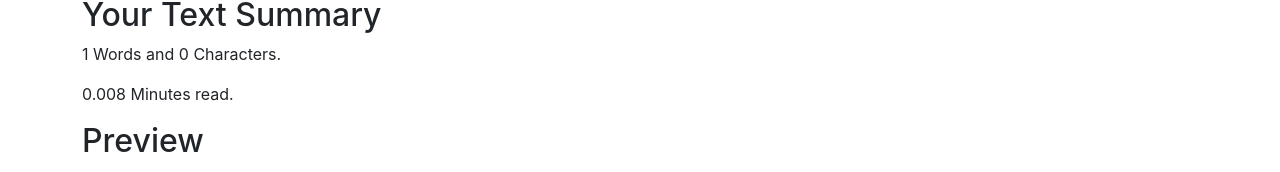
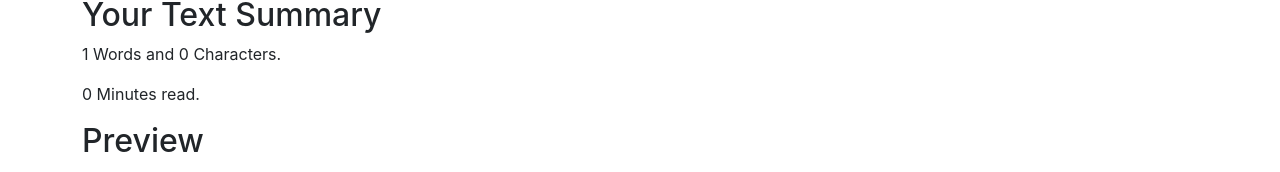
Before and after one commit to sayak-dutta/textility, a React (Create React App) app: page / in a window 1280 px wide. Shown: the part 388-560 px from the top of the page. Built offline with nearby package versions, Linux system fonts and the light colour scheme.

Commit message:
Added alert to show what function is happening

```diff
--- a/package.json
+++ b/package.json
@@ -3,6 +3,7 @@
   "version": "0.1.0",
   "private": true,
   "dependencies": {
+    "@fortawesome/fontawesome-svg-core": "^1.2.36",
     "@testing-library/jest-dom": "^5.14.1",
     "@testing-library/react": "^11.2.7",
     "@testing-library/user-event": "^12.8.3",
--- a/public/index.html
+++ b/public/index.html
@@ -37,6 +37,7 @@
   <div id="root"></div>
 
 
+
   <!--
       This HTML file is a template.
       If you open it directly in the browser, you will see an empty page.
--- a/src/App.js
+++ b/src/App.js
@@ -5,19 +5,33 @@ import TextForm from "./components/TextForm";
 import About from "./components/About";
 import React, { useState } from "react";
 import { BrowserRouter as Router, Switch, Route } from "react-router-dom";
+import Alert from "./components/Alert";
 
 function App() {
   const [mode, setMode] = useState("light");
+  const [alert, setAlert] = useState(null);
+
+  const sendAlert = (messege, type) => {
+    setAlert({
+      msg: messege,
+      type: type,
+    });
+    setTimeout(() => {
+      setAlert(null);
+    }, 1500);
+  };
 
   const toggleMode = () => {
     if (mode === "light") {
       setMode("dark");
       document.body.style.backgroundColor = "#222831";
       document.body.style.color = "white";
+      sendAlert("Dark Mode has been turned On", "success");
     } else {
       setMode("light");
       document.body.style.backgroundColor = "white";
       document.body.style.color = "black";
+      sendAlert("Light Mode has been turned On", "success");
     }
   };
 
@@ -25,12 +39,13 @@ function App() {
     <>
       <Router>
         <Navbar titleText="Textility" mode={mode} toggleMode={toggleMode} />
+        <Alert alert={alert} />
         <Switch>
           <Route path="/about">
             <About />
           </Route>
           <Route path="/">
-            <TextForm mode={mode} toggleMode={toggleMode} />
+            <TextForm mode={mode} toggleMode={toggleMode} sendAlert={sendAlert} />
           </Route>
         </Switch>
         <Footer />
--- a/src/components/About.js
+++ b/src/components/About.js
@@ -1,6 +1,6 @@
 import React from "react";
 
-export default function About() {
+function About() {
   return (
     <div className="px-4 py-5 my-5 text-center">
       <img
@@ -38,3 +38,5 @@ export default function About() {
     </div>
   );
 }
+
+export default About;
--- /dev/null
+++ b/src/components/Alert.js
@@ -0,0 +1,13 @@
+import React from "react";
+
+function Alert(props) {
+  return (
+    props.alert && (
+      <div class={`alert alert-${props.alert.type} alert-dismissible fade show m-1`} role="alert">
+        <strong>{props.alert.msg}</strong>
+      </div>
+    )
+  );
+}
+
+export default Alert;
--- a/src/components/TextForm.js
+++ b/src/components/TextForm.js
@@ -4,10 +4,12 @@ export default function TextForm(props) {
   const handleUpClick = () => {
     let newText = text.toUpperCase();
     setText(newText);
+    props.sendAlert("Text has been converted to Uppercase", "success");
   };
   const handleLoClick = () => {
     let newText = text.toLowerCase();
     setText(newText);
+    props.sendAlert("Text has been converted lowercase", "success");
   };
   const handleTiClick = () => {
     let newText = text
@@ -15,15 +17,18 @@ export default function TextForm(props) {
       .map((w) => w[0].toUpperCase() + w.substr(1).toLowerCase())
       .join(" ");
     setText(newText);
+    props.sendAlert("First letter of each word has been converted Uppercase", "success");
   };
   const clearText = () => {
     let newText = "";
     setText(newText);
+    props.sendAlert("All text has been cleared", "danger");
   };
   const copyText = () => {
     let inputText = document.getElementById("myBox");
     inputText.select();
     navigator.clipboard.writeText(inputText.value);
+    props.sendAlert("Text has been copied to Clipboard", "info");
   };
 
   const handleOnChange = (event) => {
@@ -42,6 +47,7 @@ export default function TextForm(props) {
     element.download = "file.txt";
     document.body.appendChild(element);
     element.click();
+    props.sendAlert("Download Started", "success");
   };
 
   return (
@@ -53,6 +59,7 @@ export default function TextForm(props) {
           onChange={handleOnChange}
           className="form-control m-1"
           rows="7"
+          spellcheck="true"
           id="myBox"
           style={{
             backgroundColor: props.mode === "dark" ? "#222831" : "white",
@@ -84,7 +91,13 @@ export default function TextForm(props) {
         <p>
           {text.split(" ").length} Words and {text.length} Characters.
         </p>
-        <p>{0.008 * text.split(" ").length} Minutes read.</p>
+        <p>
+          {0.008 *
+            text.split(" ").filter((element) => {
+              return element.length !== 0;
+            }).length}{" "}
+          Minutes read.
+        </p>
         <h2>Preview</h2>
         <p>{text.length < 1 ? "Enter some text in the textbox to Preview" : text}</p>
       </div>
```
Also changed, not shown: 1 other file (tests, documents, lock files or other folders).
